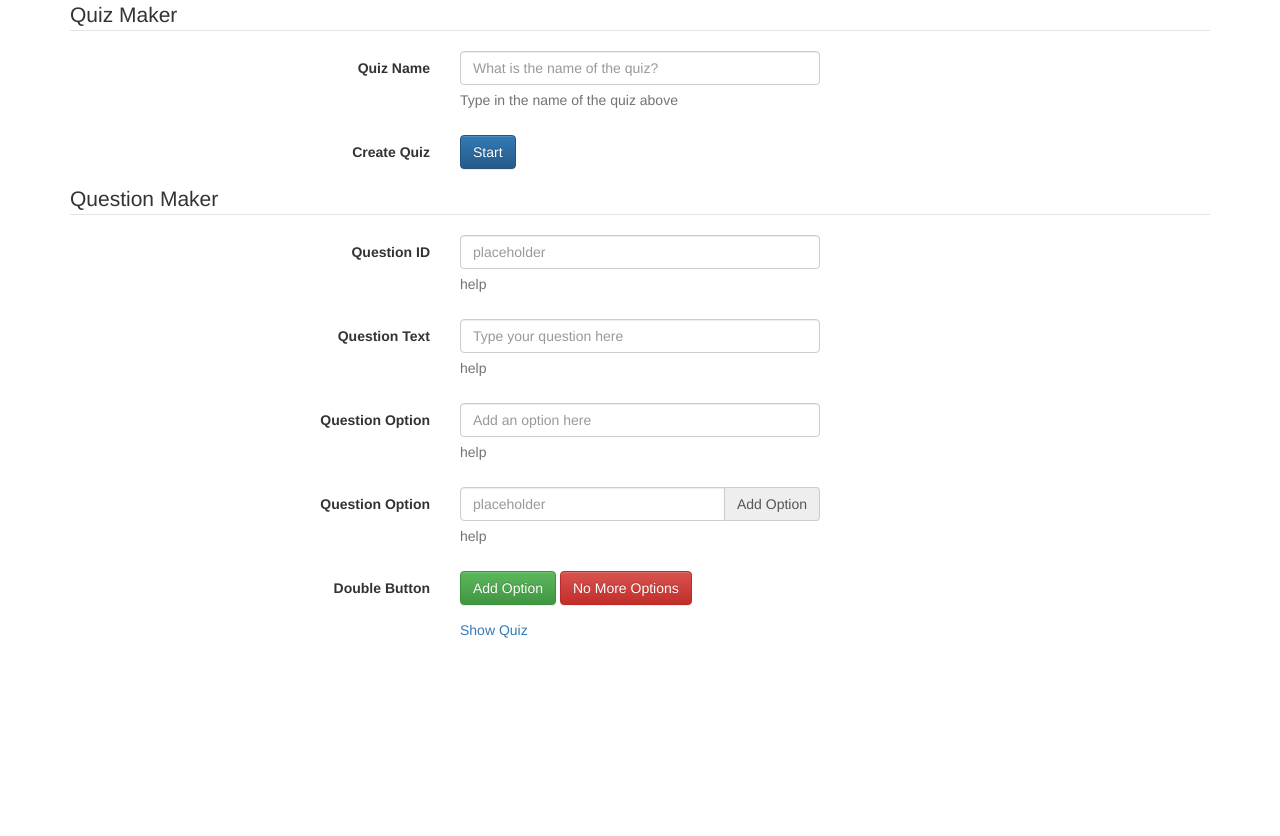
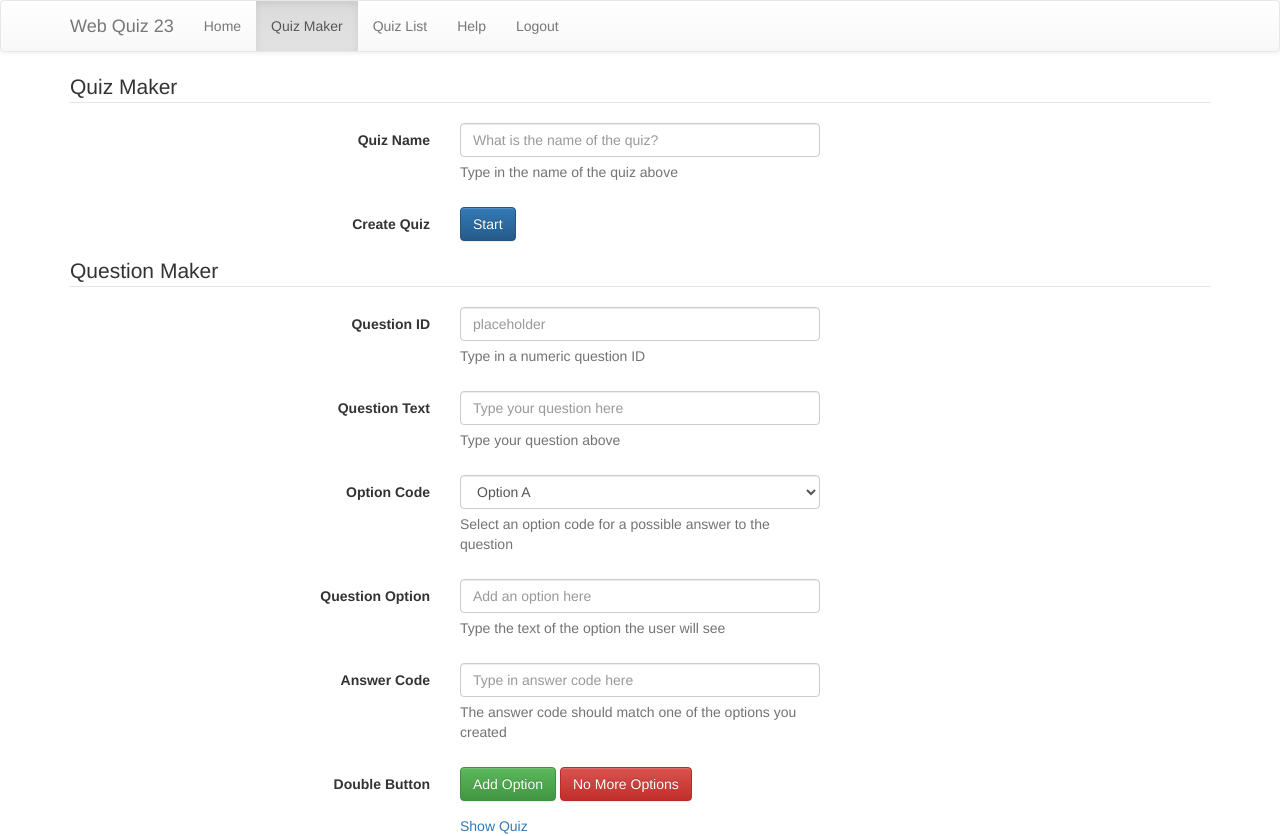
Before and after one commit to jrbrayjr2006/WebQuiz23UI, a plain HTML site: page admin.html in a window 1280 px wide. Before the commit the page ends 800 px from the top, so only its background shows below. Drawn offline with nearby package versions, Linux system fonts and the light colour scheme.

Commit message:
Refined the quiz creator form

```diff
--- a/admin.html
+++ b/admin.html
@@ -13,6 +13,34 @@
     <script src="https://maxcdn.bootstrapcdn.com/bootstrap/3.3.7/js/bootstrap.min.js" integrity="sha384-Tc5IQib027qvyjSMfHjOMaLkfuWVxZxUPnCJA7l2mCWNIpG9mGCD8wGNIcPD7Txa" crossorigin="anonymous"></script>
 </head>
 <body>
+<nav class="navbar navbar-default">
+    <div class="container">
+        <div class="navbar-header">
+            <button class="navbar-toggle collapsed" type="button" data-toggle=".navbar-collapse"></button>
+            <a class="navbar-brand" href="#">Web Quiz 23</a>
+        </div>
+        <div class="navbar-collapse collapse">
+            <ul class="nav navbar-nav">
+                <li>
+                    <a href="#">Home</a>
+                </li>
+                <li class="active">
+                    <a href="#">Quiz Maker</a>
+                </li>
+                <li>
+                    <a href="#">Quiz List</a>
+                </li>
+                <li>
+                    <a href="#">Help</a>
+                </li>
+                <li>
+                    <a href="index.html">Logout</a>
+                </li>
+            </ul>
+        </div>
+    </div>
+</nav>
+
 <div class="container">
     <form class="form-horizontal" id="quizMakerFrm">
         <fieldset>
@@ -51,7 +79,7 @@
                 <label class="col-md-4 control-label" for="questionId">Question ID</label>
                 <div class="col-md-4">
                     <input id="questionId" name="questionId" placeholder="placeholder" class="form-control input-md" type="text">
-                    <span class="help-block">help</span>
+                    <span class="help-block">Type in a numeric question ID</span>
                 </div>
             </div>
 
@@ -60,7 +88,22 @@
                 <label class="col-md-4 control-label" for="questionText">Question Text</label>
                 <div class="col-md-4">
                     <input id="questionText" name="questionText" placeholder="Type your question here" class="form-control input-md" type="text">
-                    <span class="help-block">help</span>
+                    <span class="help-block">Type your question above</span>
+                </div>
+            </div>
+
+            <!-- Select Basic -->
+            <div class="form-group">
+                <label class="col-md-4 control-label" for="selectbasic">Option Code</label>
+                <div class="col-md-4">
+                    <select id="selectbasic" name="selectbasic" class="form-control">
+                        <option value="A">Option A</option>
+                        <option value="B">Option B</option>
+                        <option value="C">Option C</option>
+                        <option value="D">Option D</option>
+                        <option value="E">Option E</option>
+                    </select>
+                    <span class="help-block">Select an option code for a possible answer to the question</span>
                 </div>
             </div>
 
@@ -69,11 +112,12 @@
                 <label class="col-md-4 control-label" for="questionOption">Question Option</label>
                 <div class="col-md-4">
                     <input id="questionOption" name="questionOption" placeholder="Add an option here" class="form-control input-md" type="text">
-                    <span class="help-block">help</span>
+                    <span class="help-block">Type the text of the option the user will see</span>
                 </div>
             </div>
 
             <!-- Appended Input-->
+            <!--
             <div class="form-group">
                 <label class="col-md-4 control-label" for="appendedtext">Question Option</label>
                 <div class="col-md-4">
@@ -81,7 +125,16 @@
                         <input id="appendedtext" name="appendedtext" class="form-control" placeholder="placeholder" type="text">
                         <span class="input-group-addon">Add Option</span>
                     </div>
-                    <p class="help-block">help</p>
+                    <p class="help-block">Type in an answer option for the question</p>
+                </div>
+            </div>
+            -->
+            <!-- Text input-->
+            <div class="form-group">
+                <label class="col-md-4 control-label" for="answerId">Answer Code</label>
+                <div class="col-md-4">
+                    <input id="answerId" name="answerId" placeholder="Type in answer code here" class="form-control input-md" type="text">
+                    <span class="help-block">The answer code should match one of the options you created</span>
                 </div>
             </div>
             <!-- Button (Double) -->
```
Also changed, not shown: quiz.html (+19 -0 lines).
